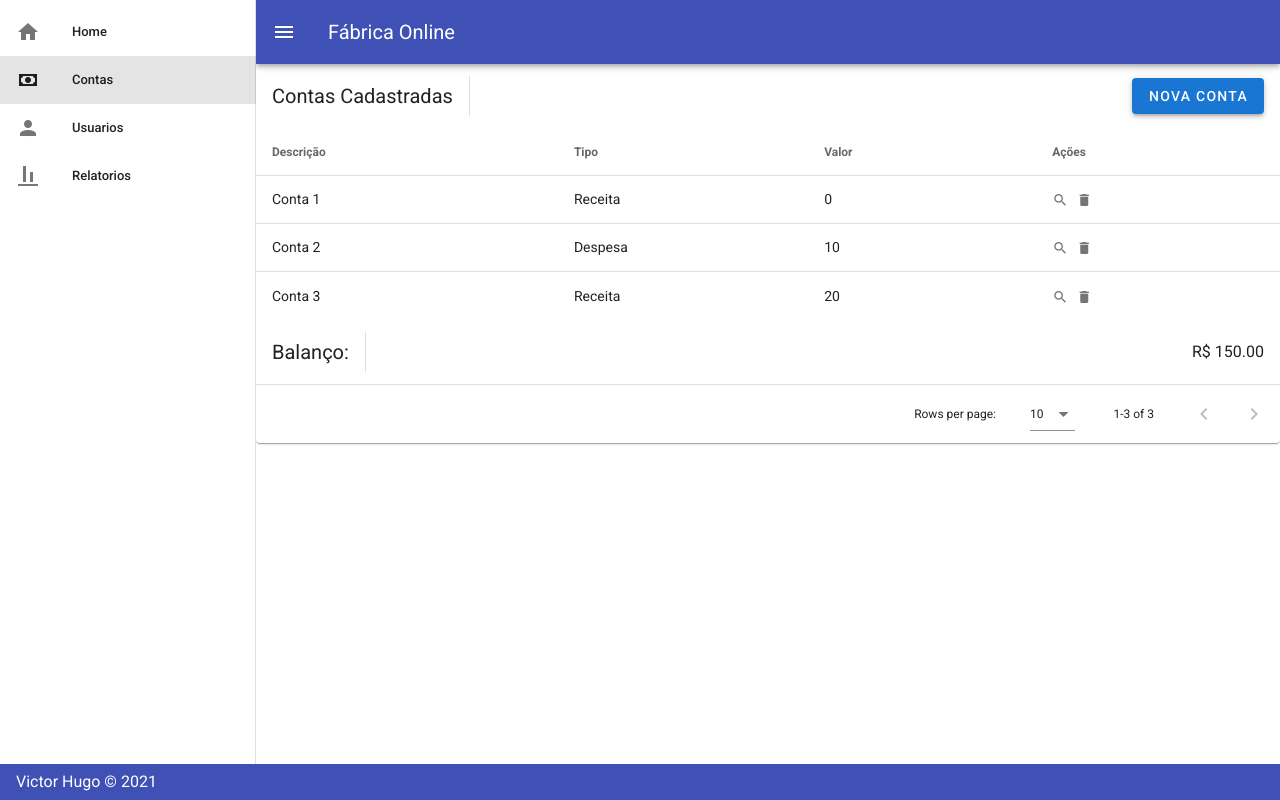
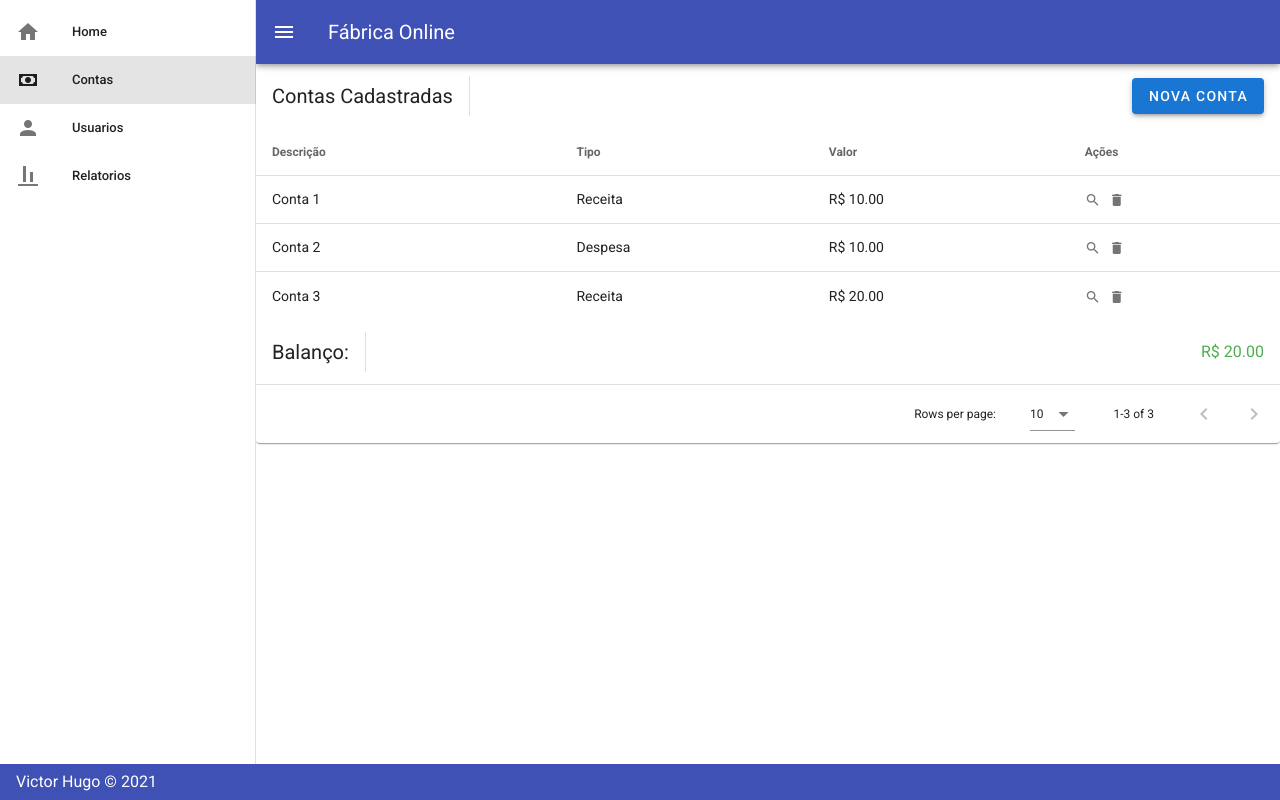
Before and after one commit to victorh5/controleContas-HT, a Vue app: page /#/contas in a window 1280 px wide. Built offline with nearby package versions, Linux system fonts and the light colour scheme.

Commit message:
update contas.vue

```diff
--- a/src/views/contas.vue
+++ b/src/views/contas.vue
@@ -41,6 +41,7 @@
               outlined
               v-model="contaAtual.valor"
               hide-details
+              type="number"
             ></v-text-field>
           </v-col>
         </v-row>
@@ -88,7 +89,12 @@
           <v-toolbar-title>Balanço:</v-toolbar-title>
           <v-divider class="mx-4" inset vertical></v-divider>
           <v-spacer></v-spacer>
-          R$ 150.00
+          <v-card
+            flat
+            :class="balancoGeral >= 0 ? 'success--text' : 'red--text'"
+          >
+            R$ {{ balancoGeral.toFixed(2) }}
+          </v-card>
         </v-toolbar>
       </template>
 
@@ -100,6 +106,9 @@
         </v-icon>
         <v-icon small @click="excluir(item)"> mdi-delete </v-icon>
       </template>
+      <template v-slot:[`item.valor`]="{ item }">
+        R$ {{ item.valor.toFixed(2) }}
+      </template>
 
       <template v-slot:no-data>
         <v-row justify="center">
@@ -107,6 +116,80 @@
         </v-row>
       </template>
     </v-data-table>
+
+    <!-- Janela de confirmação -->
+    <v-dialog v-model="confirmaExclusaoDialog" persistent max-width="300">
+      <v-card>
+        <v-card-title class="headline"> Deseja excluir a conta? </v-card-title>
+        <v-card-text></v-card-text>
+        <v-card-actions>
+          <v-spacer></v-spacer>
+          <v-btn color="warning darken-1" text @click="cancelarExclusao">
+            Não
+          </v-btn>
+          <v-btn color="success darken-1" text @click="confirmarExclusao">
+            Sim
+          </v-btn>
+        </v-card-actions>
+      </v-card>
+    </v-dialog>
+
+    <!-- Janela de Detalhes -->
+    <v-dialog v-model="detalhesDialog" max-width="600">
+      <v-card>
+        <v-card-title class="headline"> Detalhes da conta </v-card-title>
+        <v-card-text>
+          <v-row>
+            <v-col cols="12" sm="4">
+              <v-text-field
+                label="Descrição"
+                outlined
+                :value="contaAtualDetalhe.descricao"
+                hide-details
+                readonly
+              ></v-text-field>
+            </v-col>
+            <v-col cols="12" sm="4">
+              <v-select
+                :items="tipo"
+                label="Tipo"
+                :value="contaAtualDetalhe.tipo"
+                outlined
+                hide-details
+                readonly
+              ></v-select>
+            </v-col>
+            <v-col cols="12" sm="4">
+              <v-text-field
+                label="Valor"
+                outlined
+                :value="contaAtualDetalhe.valor.toFixed(2)"
+                hide-details
+                type="number"
+                readonly
+              ></v-text-field>
+            </v-col>
+          </v-row>
+          <v-row>
+            <v-col cols="12">
+              <v-textarea
+                outlined
+                label="Observações"
+                :value="contaAtualDetalhe.observacoes"
+                hide-details
+                readonly
+              ></v-textarea>
+            </v-col>
+          </v-row>
+        </v-card-text>
+        <v-card-actions>
+          <v-spacer></v-spacer>
+          <v-btn color="warning darken-1" text @click="detalhesDialog = false">
+            Fechar
+          </v-btn>
+        </v-card-actions>
+      </v-card>
+    </v-dialog>
   </div>
 </template>
 
@@ -116,8 +199,15 @@ export default {
     return {
       mostrarFormulario: false,
       contaAtual: {},
+      confirmaExclusaoDialog: false,
+      contaExcluir: null,
       tipo: ["Receita", "Despesa"],
       geradorDeId: 3,
+      balancoGeral: 0.0,
+      detalhesDialog: false,
+      contaAtualDetalhe: {
+        valor: 0,
+      },
       cabecalho: [
         {
           text: "Descrição",
@@ -134,6 +224,7 @@ export default {
         {
           text: "Ações",
           value: "acoes",
+          sortable: false,
         },
       ],
       contas: [],
@@ -150,7 +241,7 @@ export default {
           descricao: "Conta 1",
           observacoes: "Conta 1 submetida",
           tipo: "Receita",
-          valor: 0.0,
+          valor: 10.0,
         },
         {
           id: 1,
@@ -167,14 +258,57 @@ export default {
           valor: 20.0,
         },
       ];
+      this.calcularBalanco();
     },
-    salvar() {},
-    cancelar() {},
+    salvar() {
+      let contaNova = {};
+      Object.assign(contaNova, this.contaAtual);
+      contaNova.id = this.geradorDeId;
+      contaNova.valor = parseFloat(contaNova.valor);
+      this.contas.push(contaNova);
+      this.geradorDeId++;
+      this.calcularBalanco();
+      this.cancelar();
+    },
+    cancelar() {
+      this.mostrarFormulario = false;
+      this.contaAtual = {};
+      this.contaExcluir = null;
+    },
     abrirFormulario() {
       this.mostrarFormulario = true;
     },
-    detalhes() {},
-    excluir() {},
+    detalhes(conta) {
+      this.detalhesDialog = true;
+      this.contaAtualDetalhe = conta;
+    },
+    excluir(conta) {
+      this.confirmaExclusaoDialog = true;
+      this.contaExcluir = conta;
+    },
+    confirmarExclusao() {
+      this.contas.forEach((conta, index) => {
+        if (conta.id == this.contaExcluir.id) {
+          this.contas.splice(index, 1);
+        }
+      });
+      this.confirmaExclusaoDialog = false;
+      this.calcularBalanco();
+    },
+    cancelarExclusao() {
+      this.confirmaExclusaoDialog = false;
+      this.cancelar();
+    },
+    calcularBalanco() {
+      this.balancoGeral = 0;
+      this.contas.forEach((conta) => {
+        if (conta.tipo === "Receita") {
+          this.balancoGeral += conta.valor;
+        } else {
+          this.balancoGeral -= conta.valor;
+        }
+      });
+    },
   },
 };
 </script>
```
